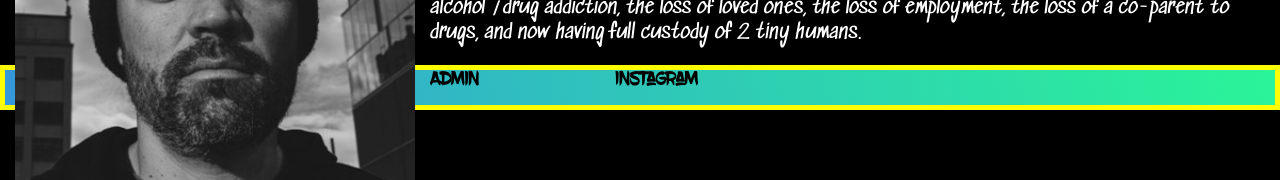
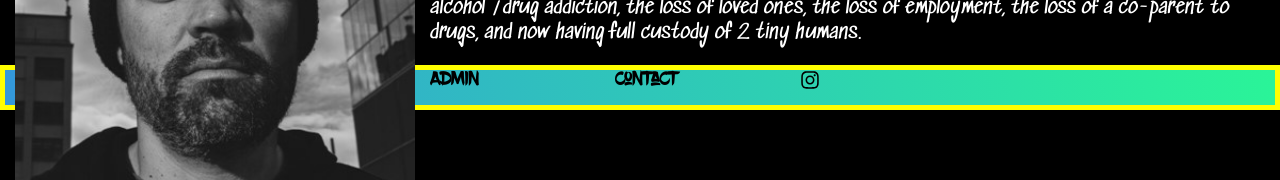
Before and after one commit to jando79/Artist-Profile, a React (Create React App) app: page /about in a window 1280 px wide. Shown: the part 399-579 px from the top of the page. Built offline with nearby package versions, Linux system fonts and the light colour scheme; no server answers.

Commit message:
ADD footer icons

```diff
--- a/src/components/collages/Collage.js
+++ b/src/components/collages/Collage.js
@@ -5,6 +5,7 @@ function Collage(props){
 
   return (
     <React.Fragment>
+      <br></br>
       <div onClick = {() => props.whenCollageClicked(props.id)}>
         <center><img src={props.imgUrl} style={{ width: "35%", height: "35%" }} alt="collage" /></center>
         <hr/>
--- a/src/components/collages/CollageList.js
+++ b/src/components/collages/CollageList.js
@@ -6,7 +6,6 @@ function CollageList(props){
 
   return (
     <React.Fragment>
-      <hr/>
       {props.collageList.map((collage) =>
         <Collage
           whenCollageClicked={props.onCollageSelection}
--- a/src/components/footer/Footer.js
+++ b/src/components/footer/Footer.js
@@ -5,6 +5,7 @@ import {
   FootLink,
   FootMenu,
 } from './FooterStyles';
+import { FaInstagram } from "react-icons/fa";
 
 const Footer = () => {
   return (
@@ -15,13 +16,11 @@ const Footer = () => {
             <FootLink to='/sign-in' activeStyle>
               Admin
             </FootLink>
-            {/* <FootLink to='/paintings' activeStyle>
-              Paintings
+            <FootLink mailto='djandronart@gmail.com' activeStyle>
+              Contact
             </FootLink>
-            <FootLink activeStyle>
-              Collage
-            </FootLink> */}
             <FootLink to='https://www.instagram.com/recogoods/' activeStyle>
+              <FaInstagram />
               Instagram
             </FootLink>
           </FootMenu>
--- a/src/components/paintings/ArtList.js
+++ b/src/components/paintings/ArtList.js
@@ -6,7 +6,7 @@ function ArtList(props){
 
   return (
     <React.Fragment>
-      <hr/>
+      <br></br>
       {props.artList.map((art) =>
         <Art
           whenArtClicked={props.onArtSelection}
```
